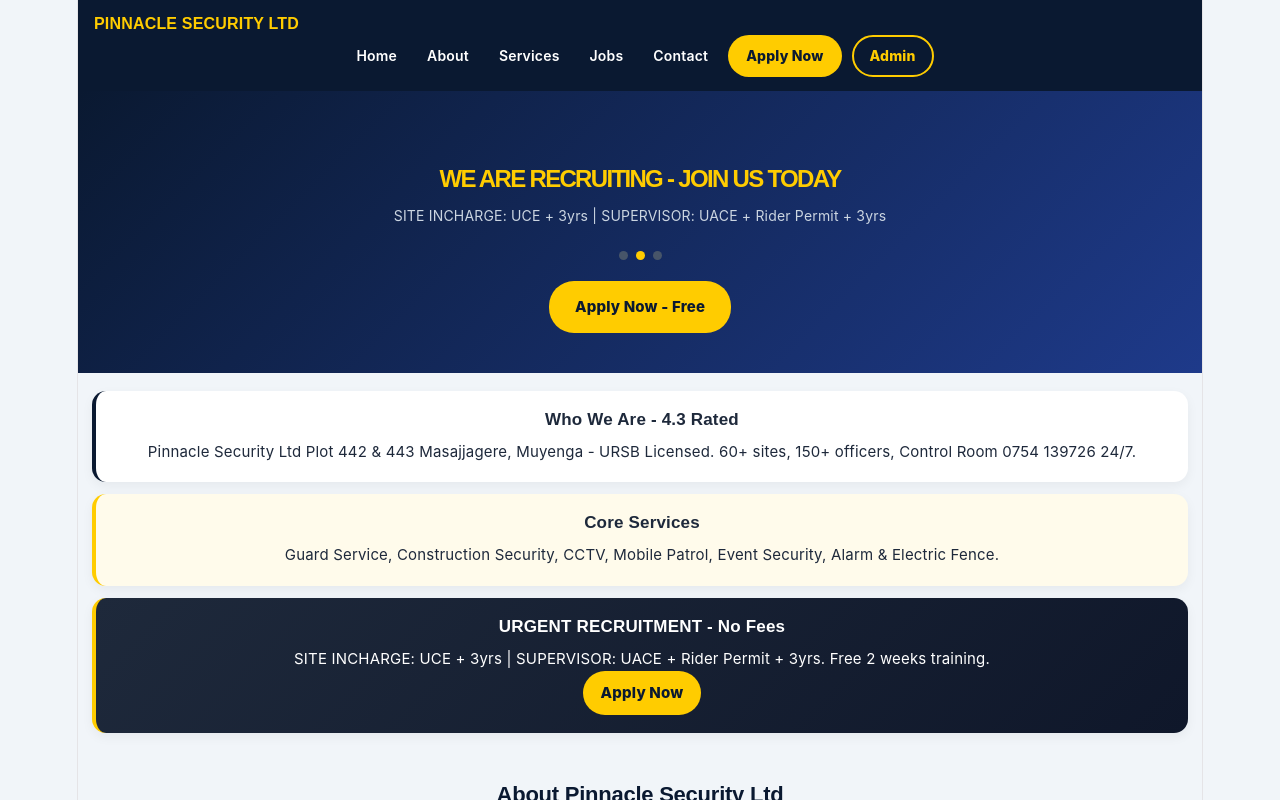
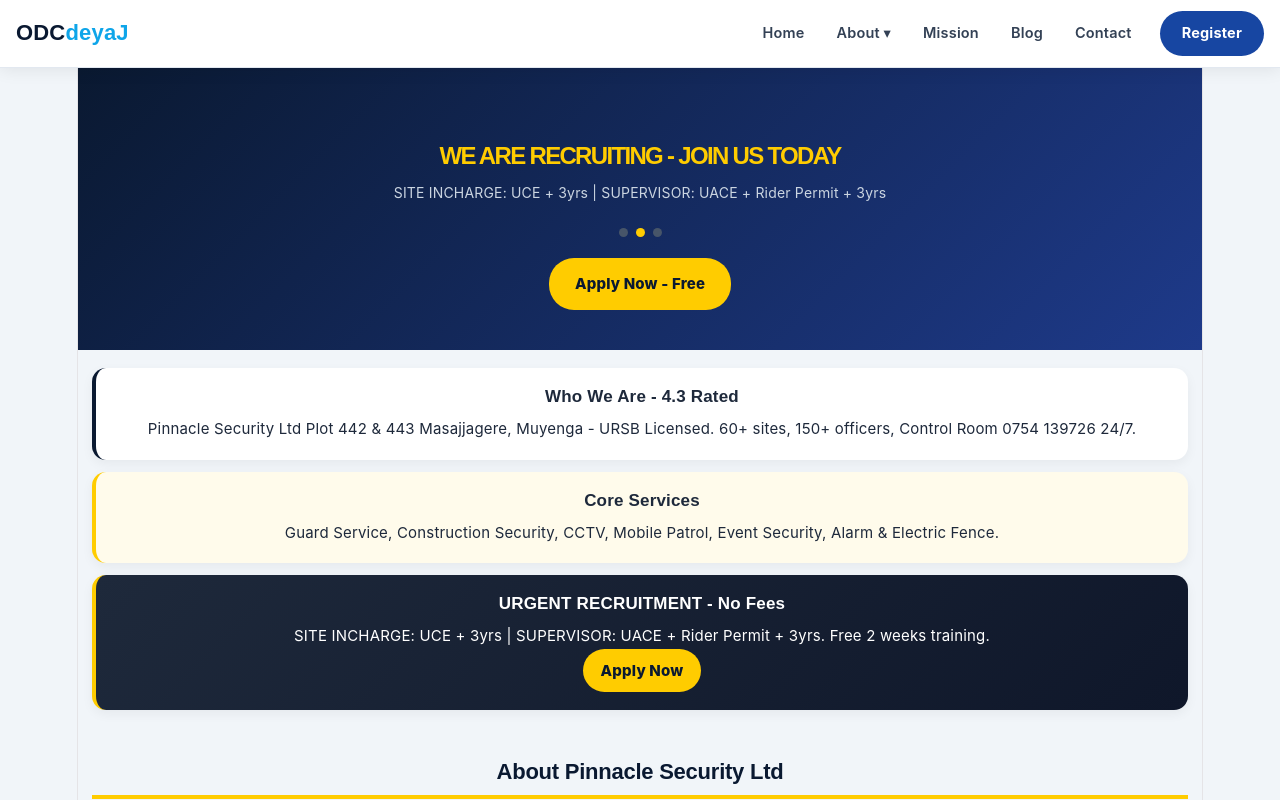
Before and after one commit to rubangakenem70/pinnacle-security, a React app in the folder FRONTEND/: page / in a window 1280 px wide. Shown: the top 800 px of the page. Built offline with nearby package versions, Linux system fonts and the light colour scheme; the HTML template or start-up script is replaced by a standard one.

Commit message:
Fixed header freeze + footer ODCdeyaJ design

```diff
--- a/FRONTEND/src/App.jsx
+++ b/FRONTEND/src/App.jsx
@@ -18,15 +18,19 @@
   };
   return (
     <nav className="nav">
-      <div className="nav-top"><span className="logo">PINNACLE SECURITY LTD</span><span className="menu-btn" onClick={()=>setOpen(!open)}>{open?'X':'☰'}</span></div>
+      <div className="nav-inner">
+        <span className="logo" onClick={()=>scroll("home")} style={{cursor:'pointer'}}>
+          <span style={{color:'#0a1931'}}>ODC</span><span style={{color:'#0ea5e9'}}>deyaJ</span>
+        </span>
+        <span className="menu-btn" onClick={()=>setOpen(!open)}>{open?'✕':'☰'}</span>
         <div className={`links ${open?'show':''}`}>
-        <span onClick={()=>scroll("home")} style={{color:'white',cursor:'pointer',padding:'8px 10px',fontWeight:600}}>Home</span>
-        <span onClick={()=>scroll("about")} style={{color:'white',cursor:'pointer',padding:'8px 10px',fontWeight:600}}>About</span>
-        <span onClick={()=>scroll("services")} style={{color:'white',cursor:'pointer',padding:'8px 10px',fontWeight:600}}>Services</span>
-        <span onClick={()=>scroll("jobs")} style={{color:'white',cursor:'pointer',padding:'8px 10px',fontWeight:600}}>Jobs</span>
-        <span onClick={()=>scroll("contact")} style={{color:'white',cursor:'pointer',padding:'8px 10px',fontWeight:600}}>Contact</span>
-        <span onClick={()=>scroll("join")} className="btn-yellow" style={{cursor:'pointer'}}>Apply Now</span>
-        <Link to="/admin" className="btn-admin" onClick={()=>setOpen(false)}>Admin</Link>
+          <span onClick={()=>scroll("home")}>Home</span>
+          <span onClick={()=>scroll("about")}>About ▾</span>
+          <span onClick={()=>scroll("services")}>Mission</span>
+          <span onClick={()=>scroll("jobs")}>Blog</span>
+          <span onClick={()=>scroll("contact")}>Contact</span>
+          <span onClick={()=>scroll("join")} className="btn-register">Register</span>
+        </div>
       </div>
     </nav>
   )
@@ -256,19 +260,34 @@
 
 const Footer = () => (
   <div className="footer-new">
-    <div className="footer-inner">
-      <h4>PINNACLE SECURITY LTD</h4>
-      <p>Plot 442 & 443 Masajjagere, Muyenga | hr@pinnaclegroup.co.ug | 0754 139726</p>
-      <a href={KOBO_LINK} target="_blank" rel="noopener noreferrer" className="footer-test-btn">Click to Attempt Online Test</a>
-      <div className="footer-socials">
-        <a href="https://facebook.com" target="_blank" rel="noreferrer" className="social-icon fb">f</a>
-        <a href="https://wa.me/256754139726" target="_blank" rel="noreferrer" className="social-icon wa">W</a>
-        <a href="https://instagram.com" target="_blank" rel="noreferrer" className="social-icon ig">Ig</a>
-        <a href="https://linkedin.com" target="_blank" rel="noreferrer" className="social-icon li">in</a>
-        <a href="https://twitter.com" target="_blank" rel="noreferrer" className="social-icon tw">X</a>
+    <div className="footer-inner-odc">
+      <div className="f-col">
+        <h4 className="f-logo"><span style={{color:'#fff'}}>ODC</span><span style={{color:'#38bdf8'}}>deyaJ</span></h4>
+        <p>A BIST Final Year Project — Secure, Simple, Working. Built with passion by Rubangakene Moses.</p>
+      </div>
+      <div className="f-col">
+        <h4>Quick Links</h4>
+        <span onClick={()=>document.getElementById("home")?.scrollIntoView({behavior:'smooth'})}>Home</span>
+        <span onClick={()=>document.getElementById("about")?.scrollIntoView({behavior:'smooth'})}>About Us</span>
+        <span onClick={()=>document.getElementById("services")?.scrollIntoView({behavior:'smooth'})}>Mission</span>
+        <span onClick={()=>document.getElementById("jobs")?.scrollIntoView({behavior:'smooth'})}>Blog</span>
+      </div>
+      <div className="f-col">
+        <h4>Services</h4>
+        <span>Student Registration</span>
+        <span>KoboToolbox Setup</span>
+        <span>Website Design</span>
+        <span>Office Fix</span>
+      </div>
+      <div className="f-col">
+        <h4>Contact</h4>
+        <p>Entebbe, Uganda</p>
+        <p>rubangakenem708@gmail.com</p>
+        <p>Nkumba University</p>
+        <p>© 2026 ODCdeyaJ</p>
       </div>
     </div>
-    <div className="footer-copy">2026 Pinnacle Security Ltd - All Rights Reserved</div>
+    <div className="footer-copy">© 2026 ODCdeyaJ | Built by Moses | All Rights Reserved | No more product key stress — we build solutions</div>
   </div>
 )
 
@@ -279,9 +298,22 @@
       @import url('https://fonts.googleapis.com/css2?family=Inter:wght@400;500;600;700;800&family=Poppins:wght@600;700;800&display=swap');
       *{margin:0;padding:0;box-sizing:border-box}
       html,body{width:100%; overflow-x:hidden; background:#f1f5f9; margin:0}
-      body{font-family:'Inter', sans-serif; font-size:15px; line-height:1.7; color:#1e293b}
+      body{font-family:'Inter', sans-serif; font-size:15px; line-height:1.7; color:#1e293b; padding-top:68px}
       h1,h2,h3,h4,.logo{font-family:'Poppins', sans-serif; line-height:1.3}
-.nav{background:#0a1931; padding:14px 16px; position:sticky; top:0; z-index:999; width:100%}.nav-top{display:flex; justify-content:space-between; align-items:center}.logo{color:#ffcc00; font-weight:800; font-size:16px}.menu-btn{color:#fff; font-size:26px; cursor:pointer; display:none}.links{display:flex; gap:10px; align-items:center; justify-content:center; flex-wrap:wrap}.links a,.links span{color:#e2e8f0; text-decoration:none; font-size:14px; font-weight:600; padding:8px 10px; cursor:pointer}.btn-yellow{background:#ffcc00!important; color:#0a1931!important; padding:9px 18px!important; border-radius:25px!important; font-weight:800!important; text-decoration:none}.btn-yellow.big{padding:13px 26px!important; font-size:15px}.btn-admin{border:2px solid #ffcc00!important; color:#ffcc00!important; padding:7px 16px!important; border-radius:25px!important; font-weight:800!important; text-decoration:none; font-size:12px}
+
+      /* HEADER - FIXED WHEN SCROLLING */
+     .nav{background:#ffffff; padding:0 16px; position:fixed; top:0; left:0; width:100%; z-index:9999; box-shadow:0 2px 16px rgba(0,0,0,0.08); border-bottom:1px solid #e2e8f0; height:68px; display:flex; align-items:center}
+     .nav-inner{max-width:1250px; margin:auto; display:flex; justify-content:space-between; align-items:center; width:100%}
+     .logo{font-weight:800; font-size:22px; cursor:pointer}
+     .menu-btn{color:#0a1931; font-size:26px; cursor:pointer; display:none; font-weight:800}
+     .links{display:flex; gap:4px; align-items:center}
+     .links span{color:#334155; text-decoration:none; font-size:14.5px; font-weight:600; padding:8px 14px; cursor:pointer; border-radius:8px}
+     .links span:hover{color:#0a1931; background:#f1f5f9}
+     .btn-register{background:#1746a2!important; color:#fff!important; padding:10px 22px!important; border-radius:25px!important; font-weight:700!important; margin-left:10px!important}
+     .btn-register:hover{background:#12367e!important}
+     .btn-admin{border:1.5px solid #e2e8f0!important; color:#334155!important; padding:6px 14px!important; border-radius:20px!important; font-weight:700!important; text-decoration:none; font-size:12px; margin-left:6px}
+     .btn-yellow{background:#ffcc00!important; color:#0a1931!important; padding:9px 18px!important; border-radius:25px!important; font-weight:800!important; text-decoration:none}.btn-yellow.big{padding:13px 26px!important; font-size:15px}
+
      .hero{background:linear-gradient(135deg,#0a1931 0%,#1e3a8a 100%); color:#fff; padding:40px 16px; text-align:center; width:100%}.hero h1{color:#ffcc00; font-size:24px; margin-bottom:10px; font-weight:800}.hero p{font-size:14px; color:#cbd5e1}.dots{margin:14px 0}.dot{width:9px; height:9px; background:#475569; border-radius:50%; display:inline-block; margin:0 4px; cursor:pointer}.dot.on{background:#ffcc00}
      .section{padding:18px 14px; max-width:1250px; margin:auto; width:100%}.section h2{text-align:center; color:#0a1931; border-bottom:4px solid #ffcc00; padding-bottom:8px; margin-bottom:16px; font-size:22px; font-weight:800}.card{background:#fff; padding:18px; border-radius:14px; margin-bottom:12px; box-shadow:0 4px 12px rgba(0,0,0,0.05); border-left:4px solid #0a1931}.card.gold{border-left-color:#ffcc00; background:#fffbeb}.card.dark{background:linear-gradient(135deg,#1e293b,#0f172a); color:#fff; border-left-color:#ffcc00}.card h3{font-size:17px; margin-bottom:8px}
      .about-hero{background:linear-gradient(135deg,#0a1931,#1e3a8a); color:#fff; padding:22px; border-radius:14px; margin-bottom:14px; border:2px solid #ffcc00}.service-box{background:#fff; border-radius:12px; margin-bottom:10px; box-shadow:0 3px 10px rgba(0,0,0,0.04); border-left:4px solid #0a1931}.service-head{display:flex; justify-content:space-between; align-items:center; padding:14px; cursor:pointer}.service-short{font-size:13px; color:#64748b}.expand-btn{background:#0a1931; color:#ffcc00; padding:6px 12px; border-radius:20px; font-size:11px; font-weight:800}.service-body{background:#f8fafc; padding:12px; border-top:1px solid #e2e8f0}
@@ -297,15 +329,24 @@
      .admin-table td{padding:9px 8px; border-bottom:1px solid #e2e8f0; vertical-align:top; max-width:220px; word-wrap:break-word}
      .admin-table tr:hover{background:#f8fafc}.admin-table tr:nth-child(even){background:#fffbeb}
      .msg-cell{max-width:220px; font-size:12px; color:#334155}.row-actions{display:flex; gap:4px}.mini-btn{padding:5px 9px; border-radius:7px; font-size:10px; font-weight:800; text-decoration:none; border:none; cursor:pointer}.mini-btn.call{background:#0a1931; color:#ffcc00}.mini-btn.wa{background:#22c55e; color:#fff}.mini-btn.del{background:#fee2e2; color:#dc2626}
-.footer-new{background:#0a1931; color:#fff; width:100vw; margin-left:calc(-50vw + 50%); border-top:4px solid #ffcc00; text-align:center; margin-top:0}
-.footer-inner{max-width:1250px; margin:auto; padding:28px 16px; display:flex; flex-direction:column; align-items:center; gap:14px; text-align:center}
-.footer-inner h4{color:#ffcc00; font-size:18px; font-weight:800}.footer-inner p{font-size:13.5px; color:#94a3b8; line-height:1.6}
-.footer-test-btn{background:#ffcc00; color:#0a1931; padding:12px 24px; border-radius:30px; font-weight:800; text-decoration:none; font-size:14px}
-.footer-socials{display:flex; gap:12px; justify-content:center; margin-top:10px}
-.social-icon{width:42px; height:42px; border-radius:50%; display:flex; align-items:center; justify-content:center; text-decoration:none; font-weight:800; font-size:13px; color:#fff}
-.social-icon.fb{background:#1877f2}.social-icon.wa{background:#25d366}.social-icon.ig{background:linear-gradient(45deg,#feda75,#fa7e1e,#d62976,#962fbf,#4f5bd5)}.social-icon.li{background:#0a66c2}.social-icon.tw{background:#111}
-.footer-copy{text-align:center; font-size:12px; color:#64748b; padding:14px; border-top:1px solid rgba(255,255,255,0.08); width:100%}
-      @media(max-width:850px){.menu-btn{display:block}.links{display:none; flex-direction:column; align-items:flex-start; padding-top:12px; width:100%}.links.show{display:flex}.admin-table{min-width:700px}}
+
+      /* FOOTER LIKE IMAGE */
+     .footer-new{background:#0f172a; color:#94a3b8; width:100vw; margin-left:calc(-50vw + 50%); border-top:1px solid #1e293b; padding:0}
+     .footer-inner-odc{max-width:1250px; margin:auto; padding:44px 20px 30px 20px; display:grid; grid-template-columns:1.6fr 1fr 1fr 1fr; gap:32px}
+     .f-col{display:flex; flex-direction:column; gap:10px}
+     .f-col h4{color:#fff; font-size:15px; font-weight:700; margin-bottom:4px}
+     .f-col p,.f-col span{font-size:13.5px; color:#94a3b8; line-height:1.7; cursor:pointer; text-decoration:none}
+     .f-col span:hover{color:#e2e8f0}
+     .f-logo{font-size:22px!important; font-weight:800; letter-spacing:-0.5px}
+     .footer-copy{text-align:center; font-size:12px; color:#64748b; padding:18px 16px; border-top:1px solid rgba(255,255,255,0.07)}
+
+      @media(max-width:900px){
+       .menu-btn{display:block}
+       .links{display:none; flex-direction:column; align-items:flex-start; background:#fff; position:absolute; top:68px; left:0; width:100%; padding:14px 16px; box-shadow:0 8px 24px rgba(0,0,0,0.12); border-top:1px solid #e2e8f0}
+       .links.show{display:flex}
+       .footer-inner-odc{grid-template-columns:1fr 1fr; gap:28px}
+      }
+      @media(max-width:560px){.footer-inner-odc{grid-template-columns:1fr; gap:24px}.nav{height:60px} body{padding-top:60px}.links{top:60px} }
     `}</style>
     <Navbar/>
     <Routes>
```
Lines whose indentation alone changed are shown as unchanged.
